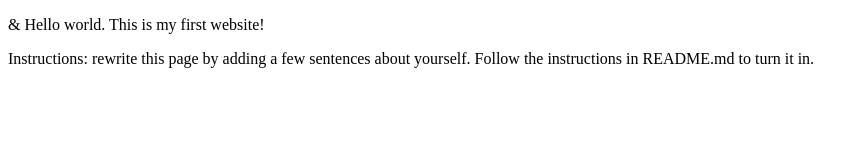
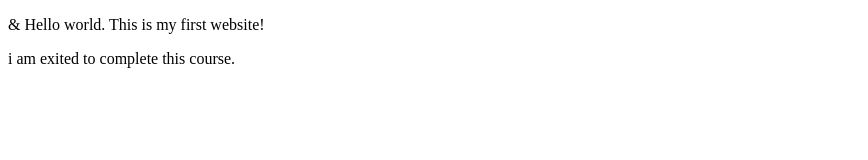
Before and after one commit to Rithwik-debug/webdev_lab1, a plain HTML site: page index.html in a window 1280 px wide. Shown: the whole page, without its empty margins (0-868 px from the left). Drawn offline with Linux system fonts and the light colour scheme.

Commit message:
Update index.html

```diff
--- a/index.html
+++ b/index.html
@@ -6,6 +6,6 @@
 </head>
 <body>
   <p>&amp; Hello world. This is my first website!</p>
-  <p>Instructions: rewrite this page by adding a few sentences about yourself. Follow the instructions in README.md to turn it in.</p>
+  <p>i am exited to complete this course.</p>
 </body>
 </html>
```
